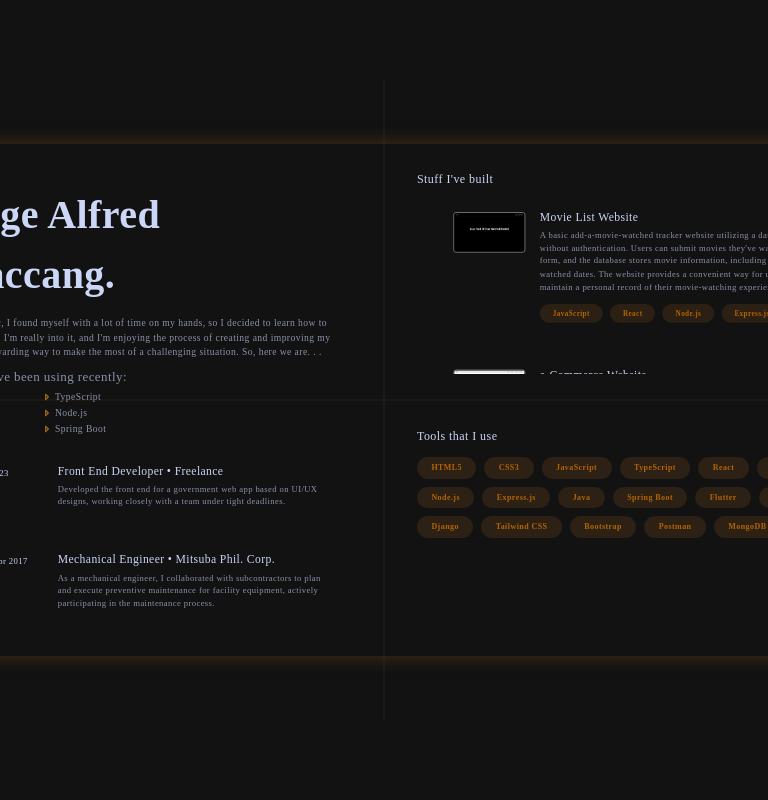
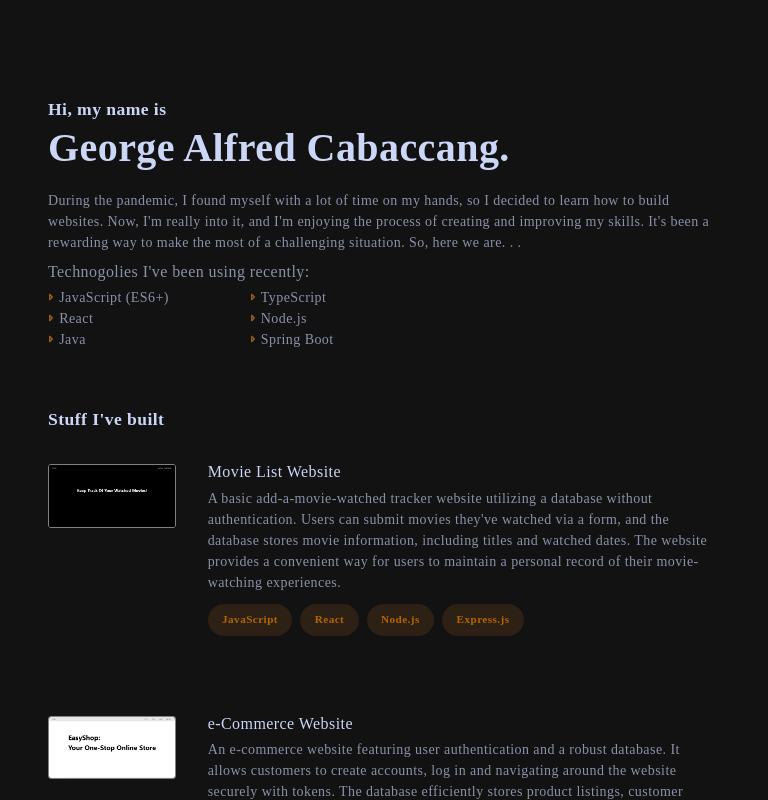
Before and after one commit to georgecabaccang/personal-website, a React (Vite) app: page / in a window 768 px wide. Built offline with nearby package versions, Linux system fonts and the light colour scheme; a web font is replaced by a local one.

Commit message:
Create media queries for 768px (#22)
- Create media queries for table 768px.
- Minor style adjustments.

- Change min and max width of left side content of list item

- Change width of left side of list item.
- Update styles of lists.

```diff
--- a/src/components/sections/experience/experienceItem/experienceItemStyle.module.css
+++ b/src/components/sections/experience/experienceItem/experienceItemStyle.module.css
@@ -1,12 +1,19 @@
 .experience_date {
-    min-width: 26%;
-    max-width: 26%;
+    min-width: 19%;
+    max-width: 19%;
+    height: 100%;
     font-size: 0.7rem;
     line-height: 0.95rem;
 }
 
-@media screen and (max-width: 1280px) {
+@media screen and (min-width: 1200px) and (max-width: 1440px) {
     .experience_date {
         font-size: 0.6rem;
     }
 }
+
+@media screen and (min-width: 768px) and (max-width: 1024px) {
+    .experience_date {
+        font-size: 0.8rem;
+    }
+}
--- a/src/components/sections/projects/projectItem/projectStyles.module.css
+++ b/src/components/sections/projects/projectItem/projectStyles.module.css
@@ -1,25 +1,26 @@
 .thumbnail_container {
     display: flex;
     justify-content: center;
-    min-width: 128px;
-    height: 72px;
+    min-width: 19%;
+    max-width: 19%;
+    height: auto;
 }
 
 .thumbnail_web {
     border: 1px solid gray;
-    min-width: 128px;
-    height: 75px;
+    min-width: 100%;
+    height: auto;
     border-radius: 0.18rem;
 }
 
 .thumbnail_mobile {
     border: 1px solid gray;
-    width: 41px;
-    height: 89px;
+    width: auto;
+    height: 100px;
     border-radius: 0.18rem;
 }
 
-@media screen and (max-width: 1280px) {
+@media screen and (min-width: 1200px) and (max-width: 1440px) {
     .thumbnail_container {
         display: flex;
         justify-content: center;
--- a/src/components/sections/tools/toolItem/tool.module.css
+++ b/src/components/sections/tools/toolItem/tool.module.css
@@ -4,4 +4,13 @@
     background: #975f1b31;
     font-weight: 700;
     border-radius: 1rem;
+    display: flex;
+    justify-content: center;
+    align-items: center;
 }
+
+@media screen and (min-width: 768px) and (max-width: 1024px) {
+    .tool {
+        padding: 0 0.9rem;
+    }
+}
--- a/src/components/sections/tools/toolList.module.css
+++ b/src/components/sections/tools/toolList.module.css
@@ -7,9 +7,16 @@
     margin-top: 1rem;
 }
 
-@media screen and (max-width: 1280px) {
+@media screen and (min-width: 1200px) and (max-width: 1440px) {
     .list_tools {
         font-size: 0.5rem;
         margin-top: 0.7rem;
     }
 }
+
+@media screen and (min-width: 768px) and (max-width: 1024px) {
+    .list_tools {
+        font-size: 0.7rem;
+        margin-top: unset;
+    }
+}
--- a/src/components/ui/cards/list/list-item/listItemCard.module.css
+++ b/src/components/ui/cards/list/list-item/listItemCard.module.css
@@ -10,7 +10,7 @@
     border-right-color: transparent;
     box-shadow: 0 0 0 rgba(0, 0, 0, 0.01);
     cursor: pointer;
-    gap: 1rem;
+    gap: 2rem;
 }
 
 .list_item:hover {
@@ -22,3 +22,22 @@
     box-shadow: 1px 2px 3px rgba(0, 0, 0, 0.8);
     transition: 0.1s;
 }
+
+@media screen and (min-width: 768px) and (max-width: 1024px) {
+    .list_item {
+        padding: 0 0;
+        width: 100%;
+        transform: scale(1);
+        border-top: none;
+        border-right: none;
+        background: none;
+        box-shadow: none;
+    }
+
+    .list_item:hover {
+        border-top: none;
+        border-right: none;
+        background: none;
+        box-shadow: none;
+    }
+}
--- a/src/components/ui/cards/list/listContainerCard.module.css
+++ b/src/components/ui/cards/list/listContainerCard.module.css
@@ -5,3 +5,12 @@
     overflow-x: hidden;
     padding: 0 0;
 }
+
+@media screen and (min-width: 768px) and (max-width: 1024px) {
+    .list {
+        height: 100%;
+        gap: 5rem;
+        padding: 1rem 0;
+        margin-top: 1rem;
+    }
+}
--- a/src/components/ui/cards/section-container/sectionCard.module.css
+++ b/src/components/ui/cards/section-container/sectionCard.module.css
@@ -12,8 +12,22 @@
     font-family: InterSemiBold;
 }
 
-@media screen and (max-width: 1280px) {
+@media screen and (min-width: 1200px) and (max-width: 1440px) {
     .section__title {
         font-size: 0.75rem;
     }
 }
+
+@media screen and (min-width: 768px) and (max-width: 1024px) {
+    .section__title {
+        font-size: 1.1rem;
+        font-weight: 700;
+    }
+
+    .section_container {
+        display: block;
+        padding: 0 2rem;
+        height: 100%;
+        gap: 0.1em;
+    }
+}
--- a/src/components/ui/cards/text-group-container/textGroup.module.css
+++ b/src/components/ui/cards/text-group-container/textGroup.module.css
@@ -34,17 +34,22 @@
     font-size: 0.5rem;
     gap: 0.5rem;
     flex: 10%;
+    height: 1.5rem;
 }
 
 .text_group__list__item {
+    display: flex;
+    justify-content: center;
+    align-items: center;
     padding: 0.3rem 0.9rem;
     color: #b56400;
     background: #975f1b31;
     font-weight: 700;
     border-radius: 1rem;
+    height: 1.5rem;
 }
 
-@media screen and (max-width: 1280px) {
+@media screen and (min-width: 1200px) and (max-width: 1440px) {
     .text_group {
         gap: 0.2rem;
         margin-top: -0.25rem;
@@ -63,9 +68,29 @@
     .text_group__footer {
         font-size: 0.5rem;
     }
-
-    .text_group__list {
-        flex-wrap: wrap;
+    .text_group__list__item {
         font-size: 0.5rem;
     }
 }
+
+@media screen and (min-width: 768px) and (max-width: 1024px) {
+    .text_group {
+        gap: 0.2rem;
+        margin-top: -0.25rem;
+    }
+
+    .text_group__header {
+        gap: 0.5rem;
+        font-size: 1rem;
+    }
+
+    .text_group__body,
+    .text_group__footer {
+        font-size: 0.875rem;
+    }
+
+    .text_group__list__item {
+        font-size: 0.7rem;
+        height: 2rem;
+    }
+}
--- a/src/components/ui/layout/layout.module.css
+++ b/src/components/ui/layout/layout.module.css
@@ -119,7 +119,7 @@
     border-bottom-right-radius: 0.9rem;
 }
 
-@media screen and (max-width: 1280px) {
+@media screen and (min-width: 1200px) and (max-width: 1440px) {
     .parent {
         display: flex;
         justify-content: center;
@@ -155,3 +155,49 @@
         width: 90%;
     }
 }
+
+@media screen and (min-width: 768px) and (max-width: 1024px) {
+    .parent {
+        display: flex;
+        height: 100vh;
+        width: 100vw;
+        height: 100dvh;
+        width: 100dvw;
+        padding: 0 0;
+    }
+
+    .container {
+        position: absolute;
+        top: 0;
+        filter: drop-shadow(0 0 10px #975f1b00) drop-shadow(0 0 10px #975f1b00);
+        padding: 6rem 1rem;
+        height: auto;
+        width: 100%;
+        gap: 3rem;
+    }
+
+    .border_holder_one,
+    .border_holder_two,
+    .border_holder_three,
+    .border_holder_four {
+        display: none;
+    }
+
+    .section_one,
+    .section_two,
+    .section_three,
+    .section_four {
+        height: auto;
+        display: block;
+        border: 0px;
+        width: 100%;
+    }
+
+    .section_one:hover,
+    .section_two:hover,
+    .section_three:hover,
+    .section_four:hover {
+        transform: scale(1);
+        filter: drop-shadow(0 0 1rem #975f1b00);
+    }
+}
--- a/src/index.css
+++ b/src/index.css
@@ -138,8 +138,16 @@ a:hover {
     background: rgba(255, 255, 255, 0.3);
 }
 
-@media screen and (min-width: 1280px) {
+@media screen and (min-width: 1200px) and (max-width: 1440px) {
     h1 {
         font-size: 1.9rem;
     }
 }
+
+@media screen and (min-width: 768px) and (max-width: 1024px) {
+    body {
+        display: block;
+        overflow-y: auto;
+        overflow-x: hidden;
+    }
+}
```
